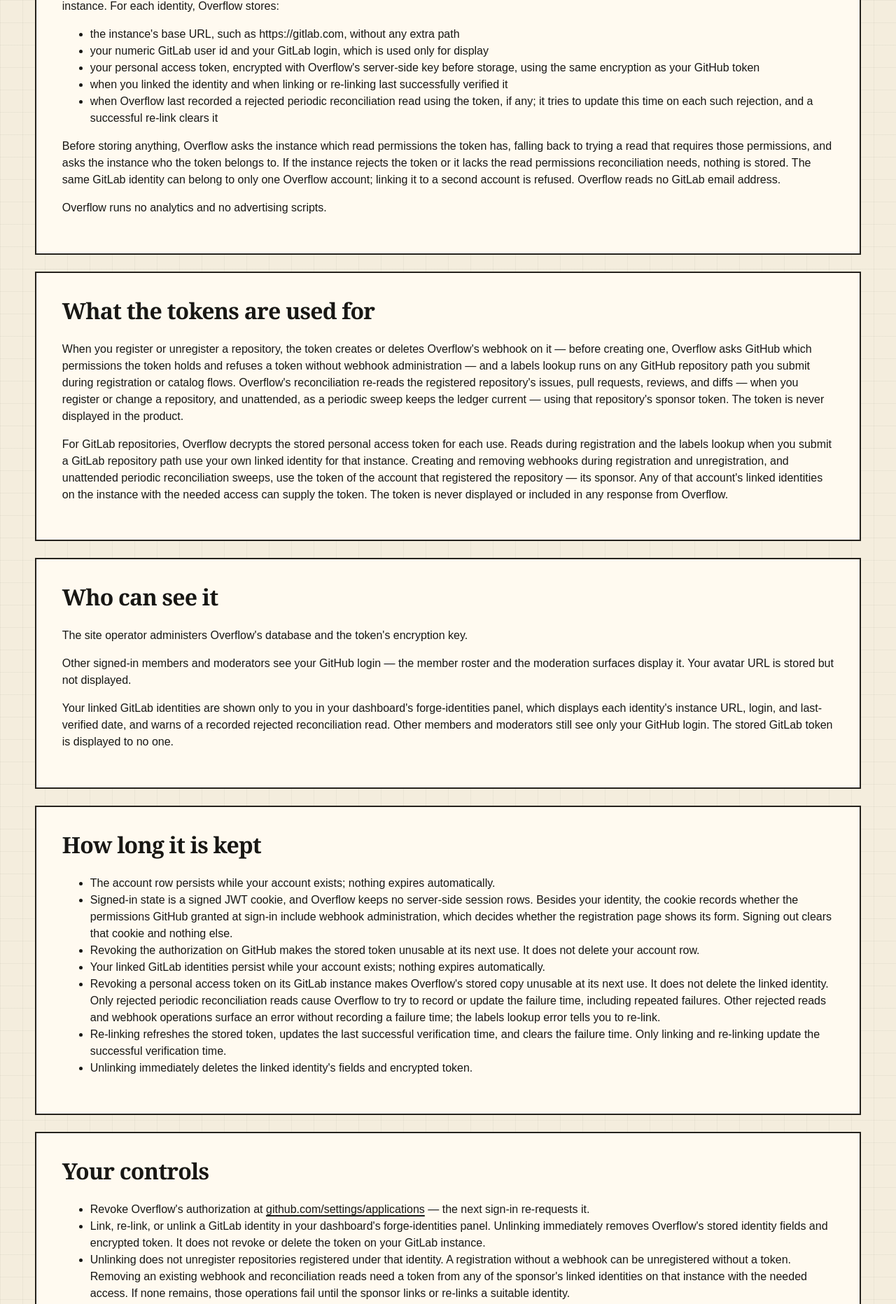
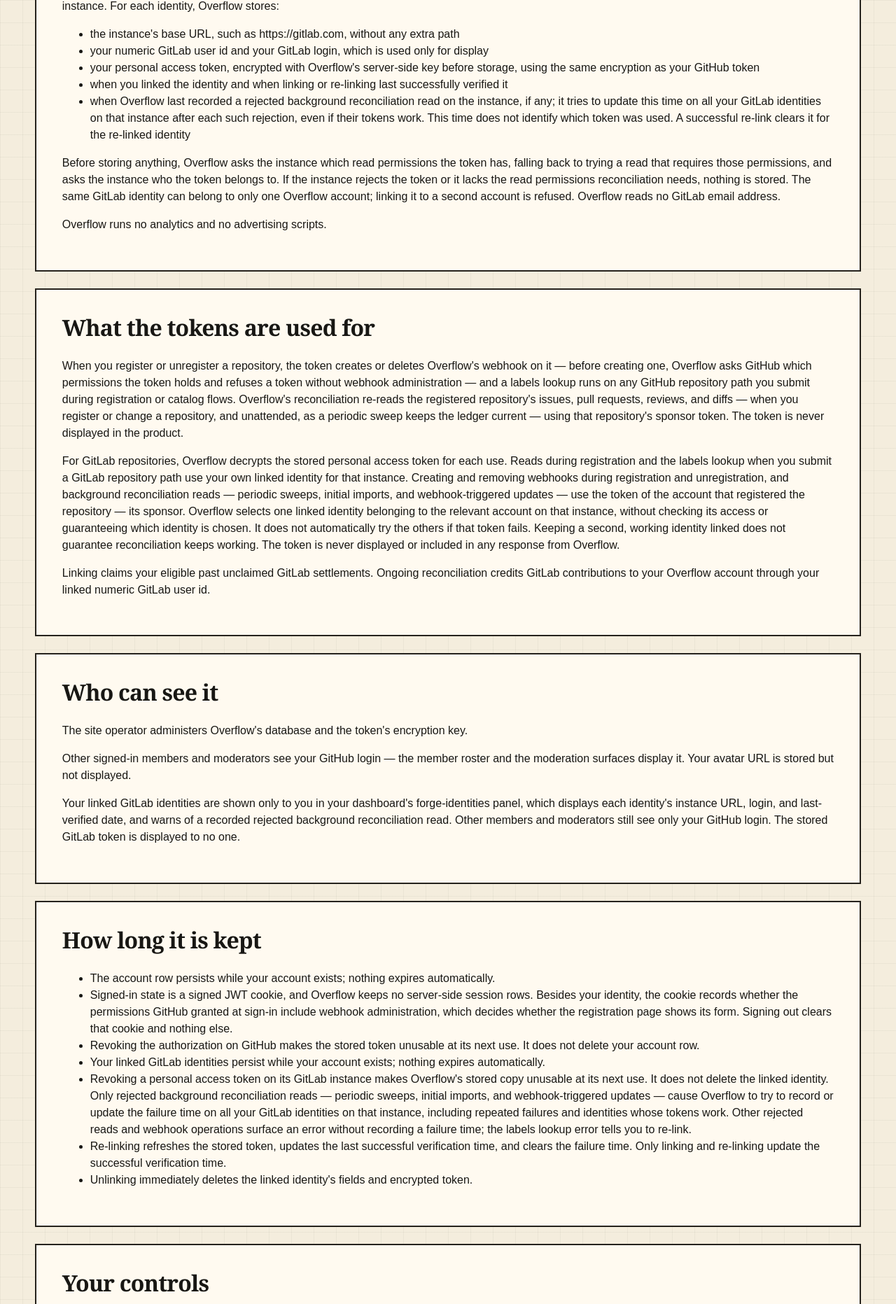
Before and after one commit to Nitjsefnie/Overflow, a Next.js app: page /account-data in a window 1280 px wide. Shown: the part 832-2695 px from the top of the page at 70% size. Built offline with nearby package versions, Linux system fonts and the light colour scheme.

Commit message:
Clarify GitLab identity selection, failure recording, and contribution credit
Co-Authored-By: GPT-6 Astra <noreply@openai.com>

```diff
--- a/src/app/account-data/page.tsx
+++ b/src/app/account-data/page.tsx
@@ -48,8 +48,10 @@ export function AccountDataNotice() {
           </li>
           <li>when you linked the identity and when linking or re-linking last successfully verified it</li>
           <li>
-            when Overflow last recorded a rejected periodic reconciliation read using the token, if any; it tries
-            to update this time on each such rejection, and a successful re-link clears it
+            when Overflow last recorded a rejected background reconciliation read on the instance, if any; it
+            tries to update this time on all your GitLab identities on that instance after each such rejection,
+            even if their tokens work. This time does not identify which token was used. A successful re-link
+            clears it for the re-linked identity
           </li>
         </ul>
         <p>
@@ -76,10 +78,17 @@ export function AccountDataNotice() {
         <p>
           For GitLab repositories, Overflow decrypts the stored personal access token for each use. Reads during
           registration and the labels lookup when you submit a GitLab repository path use your own linked identity
-          for that instance. Creating and removing webhooks during registration and unregistration, and unattended
-          periodic reconciliation sweeps, use the token of the account that registered the repository — its
-          sponsor. Any of that account&apos;s linked identities on the instance with the needed access can supply
-          the token. The token is never displayed or included in any response from Overflow.
+          for that instance. Creating and removing webhooks during registration and unregistration, and background
+          reconciliation reads — periodic sweeps, initial imports, and webhook-triggered updates — use the token
+          of the account that registered the repository — its sponsor. Overflow selects one linked identity
+          belonging to the relevant account on that instance, without checking its access or guaranteeing which
+          identity is chosen. It does not automatically try the others if that token fails. Keeping a second,
+          working identity linked does not guarantee reconciliation keeps working. The token is never displayed
+          or included in any response from Overflow.
+        </p>
+        <p>
+          Linking claims your eligible past unclaimed GitLab settlements. Ongoing reconciliation credits GitLab
+          contributions to your Overflow account through your linked numeric GitLab user id.
         </p>
       </section>
 
@@ -93,8 +102,8 @@ export function AccountDataNotice() {
         <p>
           Your linked GitLab identities are shown only to you in your dashboard&apos;s forge-identities panel,
           which displays each identity&apos;s instance URL, login, and last-verified date, and warns of a recorded
-          rejected reconciliation read. Other members and moderators still see only your GitHub login. The stored
-          GitLab token is displayed to no one.
+          rejected background reconciliation read. Other members and moderators still see only your GitHub login.
+          The stored GitLab token is displayed to no one.
         </p>
       </section>
 
@@ -115,10 +124,11 @@ export function AccountDataNotice() {
           <li>Your linked GitLab identities persist while your account exists; nothing expires automatically.</li>
           <li>
             Revoking a personal access token on its GitLab instance makes Overflow&apos;s stored copy unusable at
-            its next use. It does not delete the linked identity. Only rejected periodic reconciliation reads
-            cause Overflow to try to record or update the failure time, including repeated failures. Other
-            rejected reads and webhook operations surface an error without recording a failure time; the labels
-            lookup error tells you to re-link.
+            its next use. It does not delete the linked identity. Only rejected background reconciliation reads —
+            periodic sweeps, initial imports, and webhook-triggered updates — cause Overflow to try to record or
+            update the failure time on all your GitLab identities on that instance, including repeated failures
+            and identities whose tokens work. Other rejected reads and webhook operations surface an error
+            without recording a failure time; the labels lookup error tells you to re-link.
           </li>
           <li>
             Re-linking refreshes the stored token, updates the last successful verification time, and clears the
@@ -145,14 +155,15 @@ export function AccountDataNotice() {
           </li>
           <li>
             Unlinking does not unregister repositories registered under that identity. A registration without a
-            webhook can be unregistered without a token. Removing an existing webhook and reconciliation reads
-            need a token from any of the sponsor&apos;s linked identities on that instance with the needed access.
-            If none remains, those operations fail until the sponsor links or re-links a suitable identity.
+            webhook can be unregistered without a token. Removing an existing webhook and background reconciliation
+            reads need the selected sponsor identity&apos;s token to have the required access. Overflow does not
+            automatically try another linked identity if that token fails, so linking another GitLab account with
+            access may not restore these operations.
           </li>
           <li>
             To revoke a GitLab token, delete it yourself in your instance&apos;s personal access tokens settings.
-            Overflow&apos;s stored copy then fails at its next use. Only a rejected periodic reconciliation read
-            causes Overflow to try to record the failure time.
+            Overflow&apos;s stored copy then fails at its next use. Only a rejected background reconciliation read
+            causes Overflow to try to record the failure time on all your GitLab identities on that instance.
           </li>
           <li>
             Request deletion of your account row, or an export of its stored fields, by opening an issue at{" "}
```
